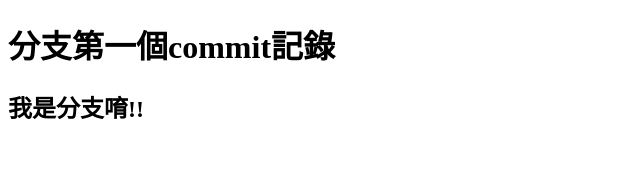
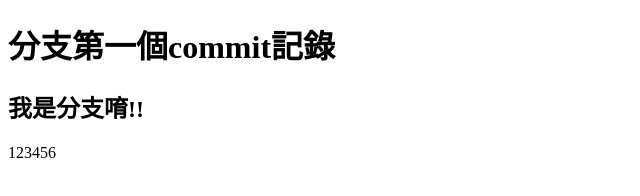
Before and after one commit to lgk559/GG, a plain HTML site: page index.html in a window 1280 px wide. Shown: the full height of the page, 0-640 px from the left. Drawn offline with Linux system fonts and the light colour scheme.

Commit message:
t3-修改首頁內容

```diff
--- a/index.html
+++ b/index.html
@@ -8,6 +8,7 @@
 <body>
     <h1>分支第一個commit記錄</h1>
     <h2>我是分支唷!!</h2>
+    <p>123456</p>
 
 </body>
 </html>
```
